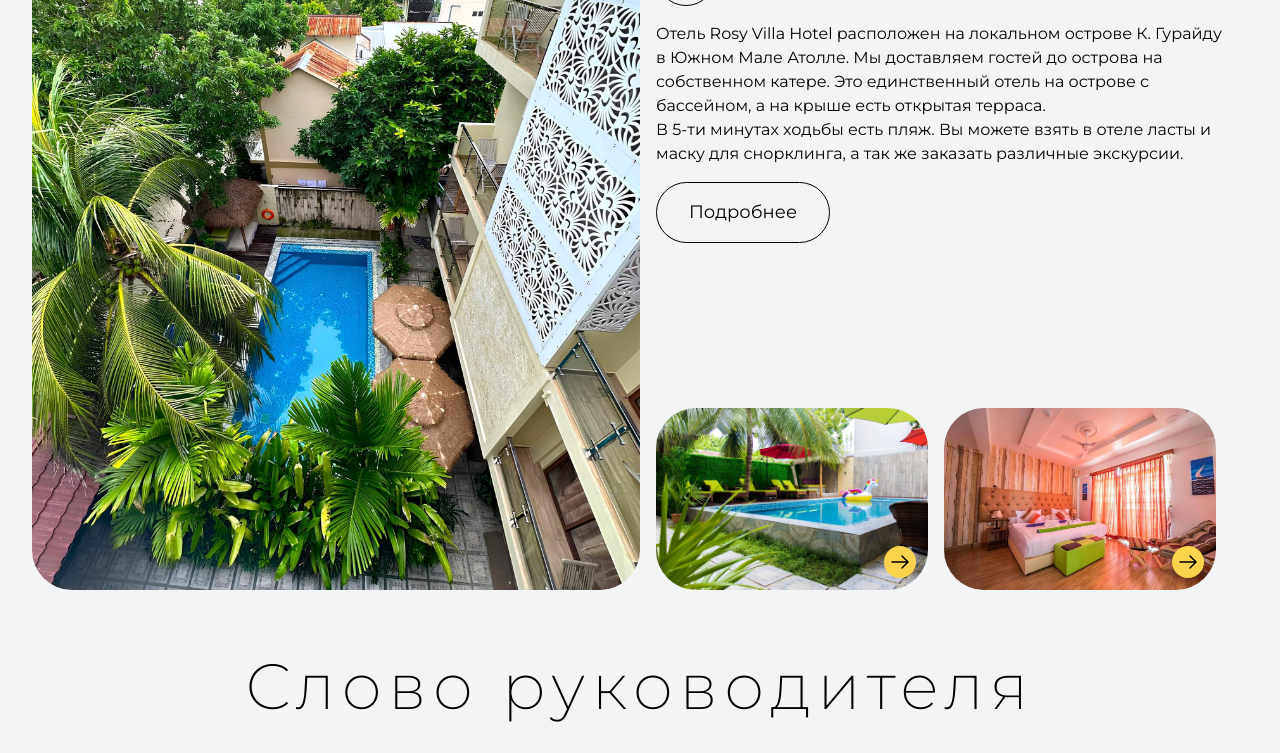
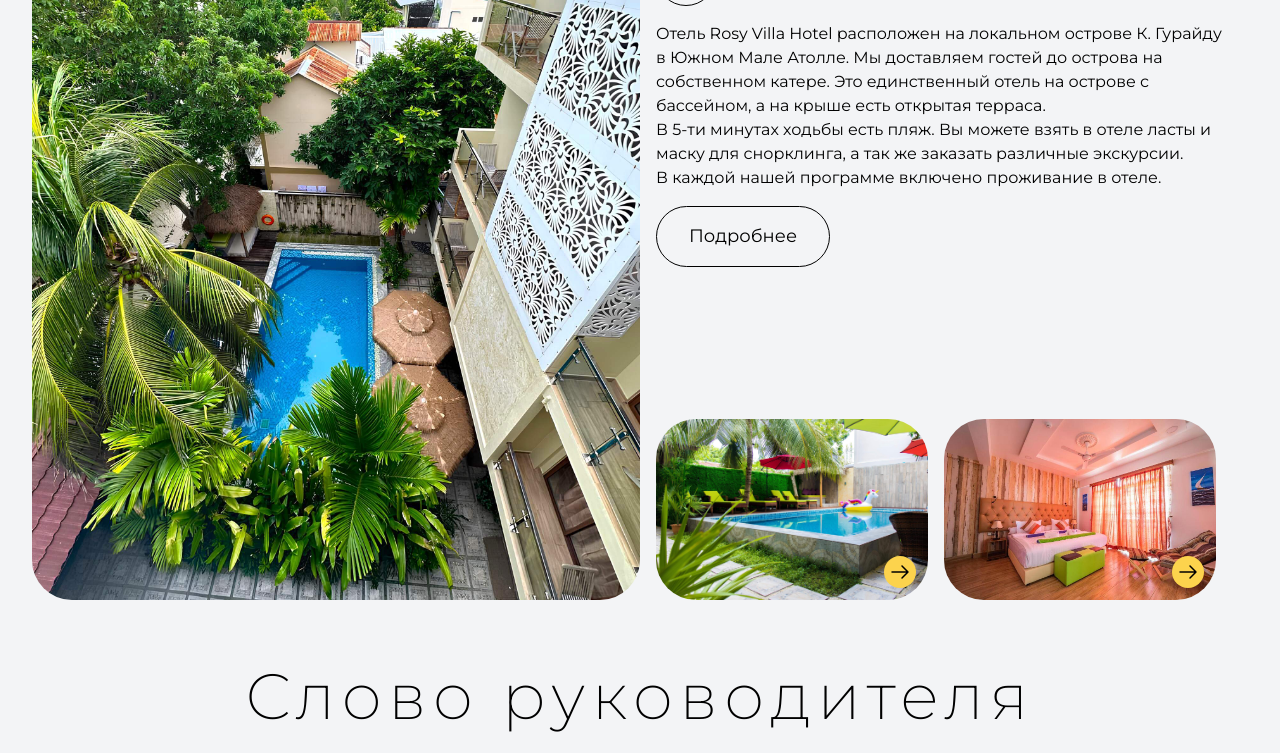
Before and after one commit to RostislavIvanov/maldives-landing, a React (Vite) app: page / in a window 1280 px wide. Shown: the part 9535-10288 px from the top of the page. Built offline with nearby package versions, Linux system fonts and the light colour scheme.

Commit message:
Изменени текста и стиля блока Размещения

```diff
--- a/src/Blocks/Accommodation/Accommodation.module.css
+++ b/src/Blocks/Accommodation/Accommodation.module.css
@@ -11,7 +11,8 @@
 .accommodation {
     @apply block
     sm:flex
-    xl:max-h-[100vh]
+    xl:max-h-none
+    2xl:max-h-[100vh]
 }
 
 .accommodation__item {
@@ -43,7 +44,7 @@
 
 .accommodation__images {
     @apply flex mt-4
-    sm:hidden sm:mt-0
+    sm:hidden
     lg:flex
 }
 
--- a/src/Blocks/Accommodation/Accommodation.tsx
+++ b/src/Blocks/Accommodation/Accommodation.tsx
@@ -41,7 +41,8 @@ const Accommodation: FC = () => {
                                     отель на острове с
                                     бассейном, а на крыше есть открытая терраса.<br/> В 5-ти минутах ходьбы есть пляж.
                                     Вы можете взять в отеле ласты и маску для снорклинга,
-                                    а так же заказать различные экскурсии.
+                                    а так же заказать различные экскурсии.<br/>
+                                    В каждой нашей программе включено проживание в отеле.
                                 </p>
                                 <div className={classes.accommodation__btn}>
                                     <Button onClick={handleLink}>Подробнее</Button>
```
